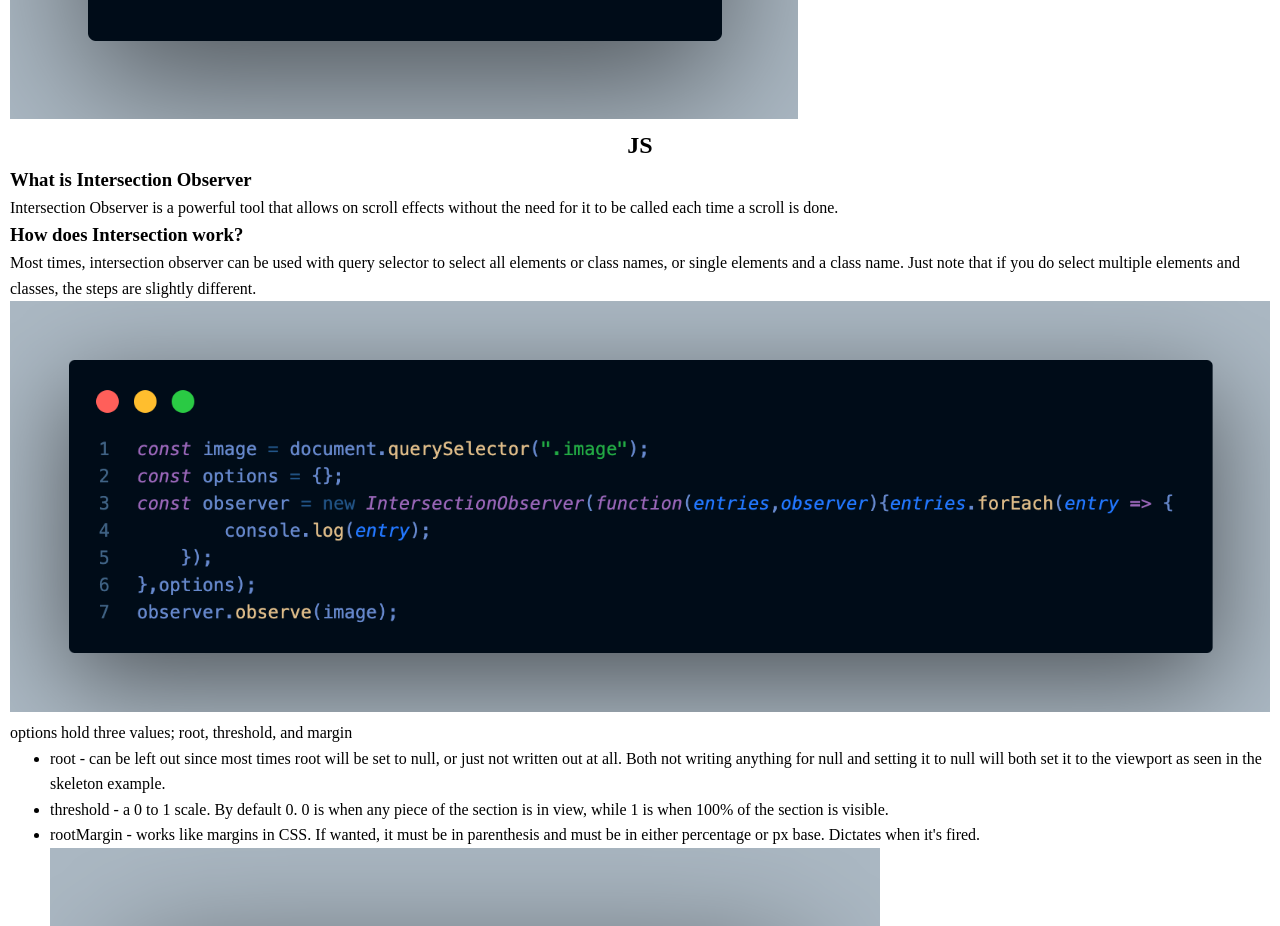
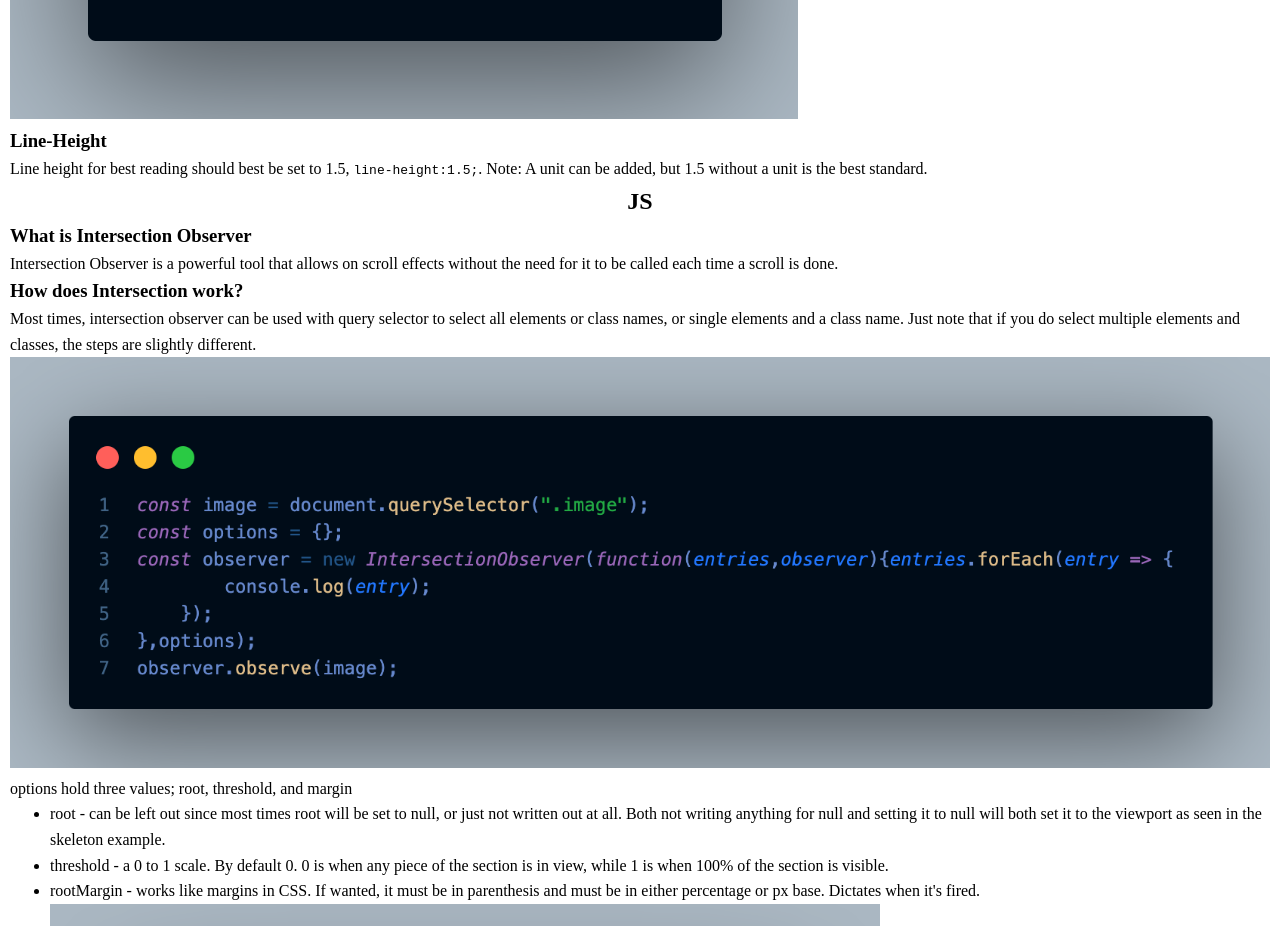
Before and after one commit to TippingTheIceBerg/blog-post-HTML, a plain HTML site: page index.html in a window 1280 px wide. Shown: the part 6841-7767 px from the top of the page. Drawn offline with Linux system fonts and the light colour scheme.

Commit message:
add line-height

```diff
--- a/index.html
+++ b/index.html
@@ -200,6 +200,8 @@
                 <p>Remember that if using ul elements, there margins and paddings must be set to 0. Using <code>justify-content:space-between</code> will push things all to the way to the left and right, but if the main container flex has a padding on the left and right, they <strong>WON'T</strong> be pushed into the padding, making a space to the left and right. </p>
                 <img src="./Images/flexExercise2.png" alt="space between with space to the left and right.">
                 <img src="./Images/space-betweenSpacing.png" alt="">
+                <h3>Line-Height</h3>
+                <p>Line height for best reading should best be set to 1.5, <code>line-height:1.5;</code>. Note: A unit can be added, but 1.5 without a unit is the best standard.</p>
             </div>
 
 
```
